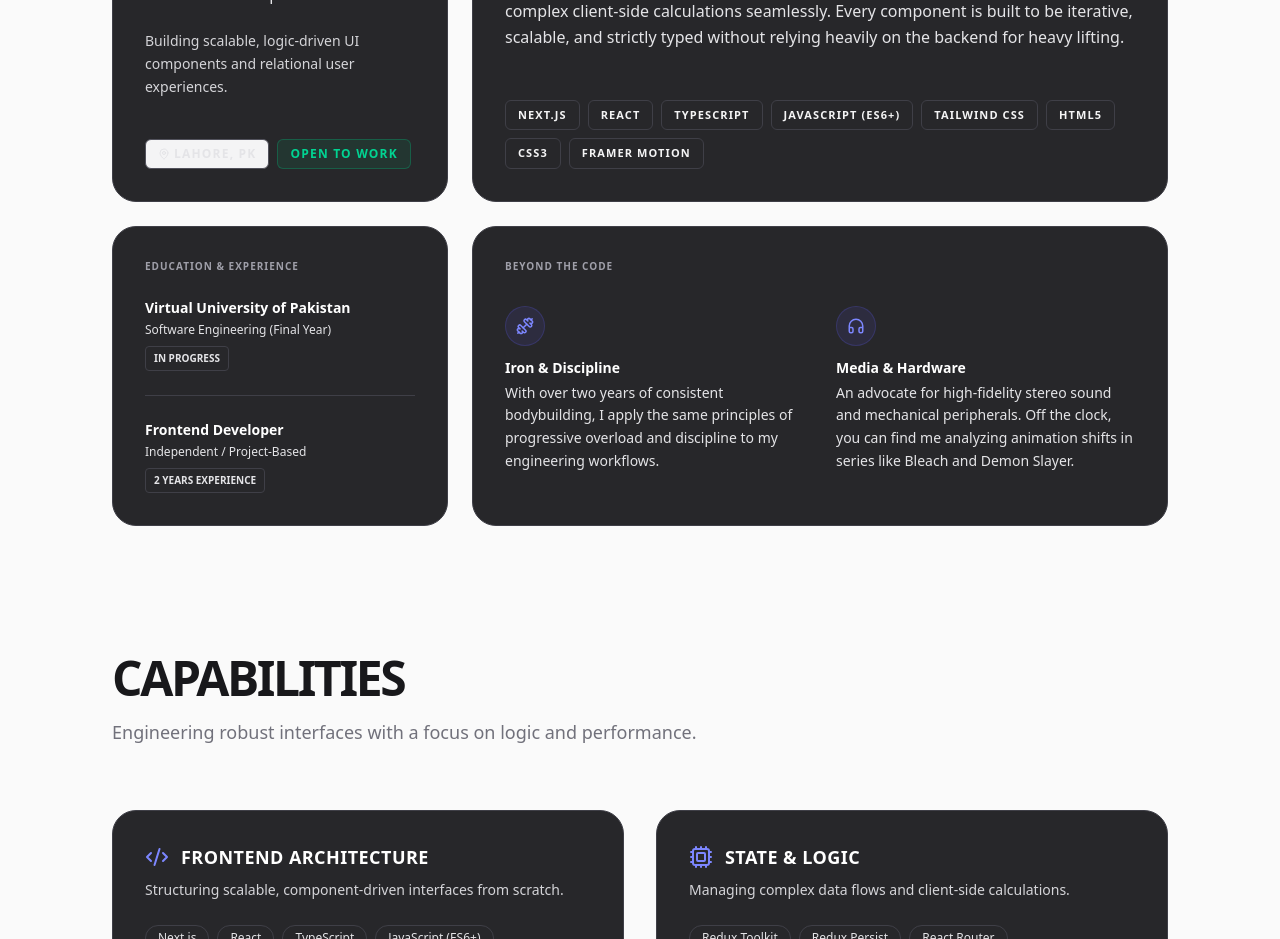
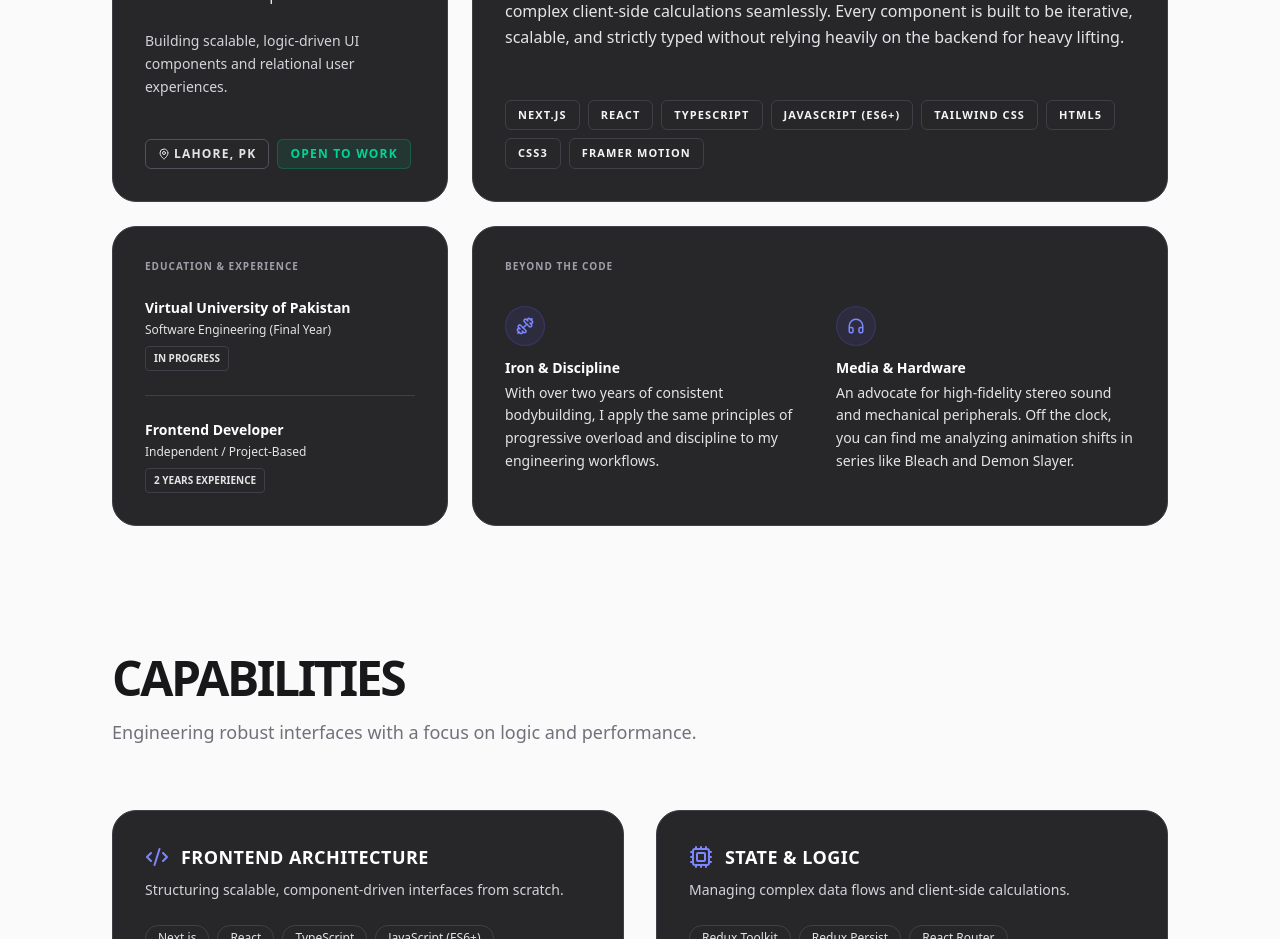
Before and after one commit to awazii/Awazii-Portfolio, a Next.js app: page / in a window 1280 px wide. Shown: the part 1160-2099 px from the top of the page. Built offline with nearby package versions, Linux system fonts and the light colour scheme.

Commit message:
fixed the tags

```diff
--- a/components/home/About.tsx
+++ b/components/home/About.tsx
@@ -59,7 +59,7 @@ export default function About() {
                 className="flex flex-wrap gap-2 mt-auto pt-6"
               >
                 <motion.div variants={tagPopVariants}>
-                  <Tag  className="text-xs border-zinc-600 text-zinc-200 flex items-center gap-1">
+                  <Tag variant="dark"  className="text-xs border-zinc-600 text-zinc-200 flex items-center gap-1">
                     <MapPin size={12} /> Lahore, PK
                   </Tag>
                 </motion.div>
```
